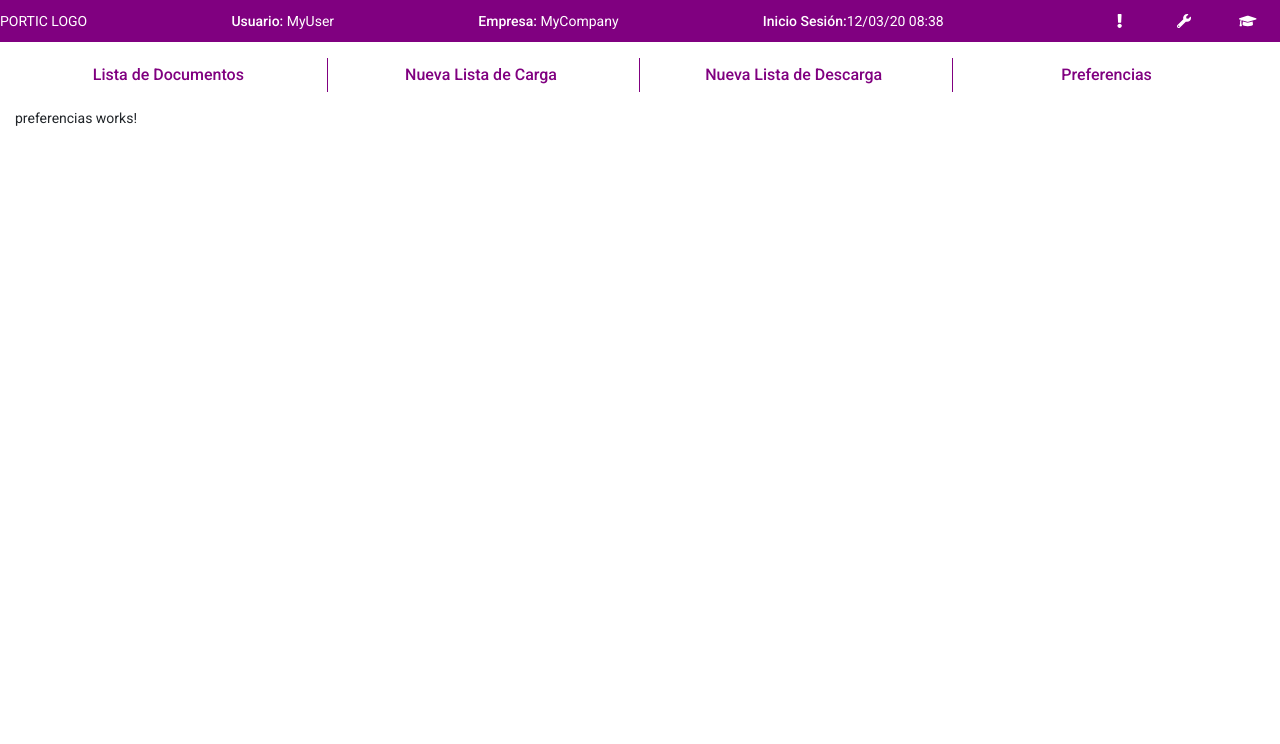
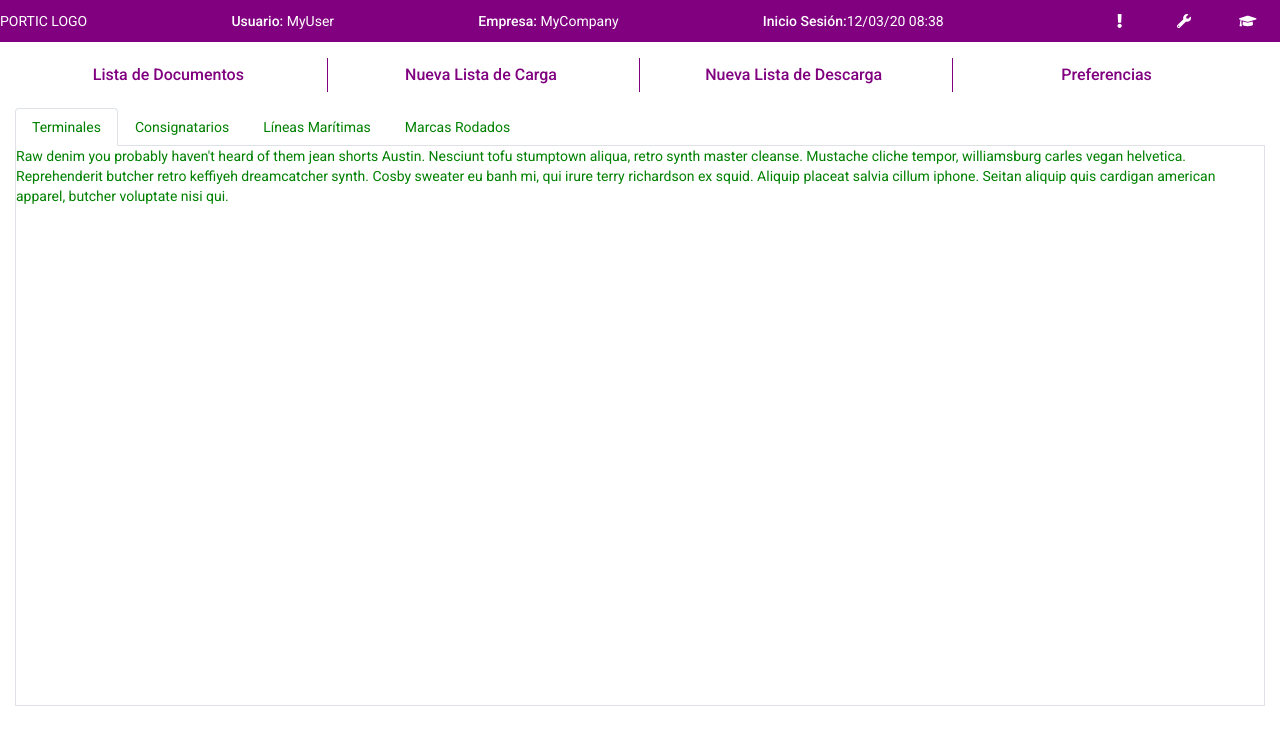
Before and after one commit to storrellas/logistics, an Angular app: page /preferencias in a window 1280 px wide. Shown: the top 744 px of the page. Built offline with nearby package versions, Linux system fonts and the light colour scheme.

Commit message:
ENH: Adding tabs

```diff
--- a/src/app/lista/lista.component.scss
+++ b/src/app/lista/lista.component.scss
@@ -1,5 +1,10 @@
 @import "../../styles";
 
+
+$btn-background: purple;
+$btn-hover: #922492;
+$btn-active: #6D006D;
+$btn-font: white;
 
 /* Filtering */
 .filtering {
@@ -16,17 +21,17 @@
     font-size: 0.8rem;
     border: 0px;
     border-radius: 5px;
-    color: white;
+    color: $btn-font;
     padding: 0.7em 1em 0.7em 1em;
-    background: purple;
+    background: $btn-background;
     @include portic-bold-mixin;
     outline: none;
     box-shadow: none;
     &:hover{
-      background: #922492;
+      background: $btn-hover;
     }
     &:active{
-      background: #6D006D;
+      background: $btn-active;
     }
   }
 }
--- a/src/app/preferencias/preferencias.component.html
+++ b/src/app/preferencias/preferencias.component.html
@@ -1,3 +1,51 @@
 <portic-base>
-  <p>preferencias works!</p>
+  <div class="tab">
+      <ul ngbNav #nav="ngbNav" [(activeId)]="active" class="nav-tabs">
+        <li [ngbNavItem]="1">
+          <a ngbNavLink>Terminales</a>
+          <ng-template ngbNavContent>
+            <div class="content">
+              <p>Raw denim you probably haven't heard of them jean shorts Austin. Nesciunt tofu stumptown aliqua, retro synth
+                master cleanse. Mustache cliche tempor, williamsburg carles vegan helvetica. Reprehenderit butcher retro
+                keffiyeh dreamcatcher synth. Cosby sweater eu banh mi, qui irure terry richardson ex squid. Aliquip placeat
+                salvia cillum iphone. Seitan aliquip quis cardigan american apparel, butcher voluptate nisi qui.</p>
+            </div>
+          </ng-template>
+        </li>
+        <li [ngbNavItem]="2">
+          <a ngbNavLink>Consignatarios</a>
+          <ng-template ngbNavContent>
+              <div class="content">
+                  <p>Raw denim you probably haven't heard of them jean shorts Austin. Nesciunt tofu stumptown aliqua, retro synth
+                    master cleanse. Mustache cliche tempor, williamsburg carles vegan helvetica. Reprehenderit butcher retro
+                    keffiyeh dreamcatcher synth. Cosby sweater eu banh mi, qui irure terry richardson ex squid. Aliquip placeat
+                    salvia cillum iphone. Seitan aliquip quis cardigan american apparel, butcher voluptate nisi qui.</p>
+              </div>
+          </ng-template>
+        </li>
+        <li [ngbNavItem]="3">
+          <a ngbNavLink>Líneas Marítimas</a>
+          <ng-template ngbNavContent>
+              <div class="content">
+                  <p>Raw denim you probably haven't heard of them jean shorts Austin. Nesciunt tofu stumptown aliqua, retro synth
+                    master cleanse. Mustache cliche tempor, williamsburg carles vegan helvetica. Reprehenderit butcher retro
+                    keffiyeh dreamcatcher synth. Cosby sweater eu banh mi, qui irure terry richardson ex squid. Aliquip placeat
+                    salvia cillum iphone. Seitan aliquip quis cardigan american apparel, butcher voluptate nisi qui.</p>
+              </div>
+          </ng-template>
+          </li>
+          <li [ngbNavItem]="4">
+            <a ngbNavLink>Marcas Rodados</a>
+            <ng-template ngbNavContent>
+                <div class="content">
+                    <p>Raw denim you probably haven't heard of them jean shorts Austin. Nesciunt tofu stumptown aliqua, retro synth
+                      master cleanse. Mustache cliche tempor, williamsburg carles vegan helvetica. Reprehenderit butcher retro
+                      keffiyeh dreamcatcher synth. Cosby sweater eu banh mi, qui irure terry richardson ex squid. Aliquip placeat
+                      salvia cillum iphone. Seitan aliquip quis cardigan american apparel, butcher voluptate nisi qui.</p>
+                </div>
+            </ng-template>
+          </li>
+      </ul>
+      <div [ngbNavOutlet]="nav"></div>
+  </div>
 </portic-base>
--- a/src/app/preferencias/preferencias.component.scss
+++ b/src/app/preferencias/preferencias.component.scss
@@ -0,0 +1,16 @@
+.tab {
+  // background: yellow;
+  color: green;
+  .content{
+    height: 70vh;
+    border: 1px solid #dee2e6;
+    border-top-width: 0px;
+  }
+
+  .nav-link.active {
+    color: green;
+  }
+  .nav-link{
+    color: green;
+  }
+}
--- a/src/app/preferencias/preferencias.component.ts
+++ b/src/app/preferencias/preferencias.component.ts
@@ -6,7 +6,7 @@ import { Component, OnInit } from '@angular/core';
   styleUrls: ['./preferencias.component.scss']
 })
 export class PreferenciasComponent implements OnInit {
-
+  active = 1;
   constructor() { }
 
   ngOnInit(): void {
```
Also changed, not shown: src/app/preferencias/preferencias.module.ts (+8 -1 lines).
